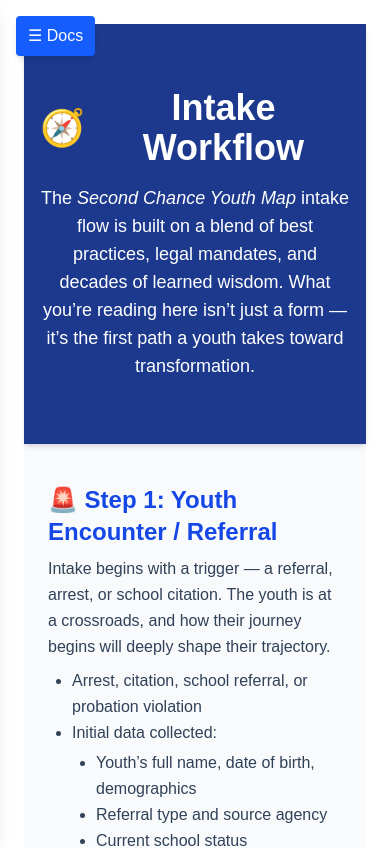
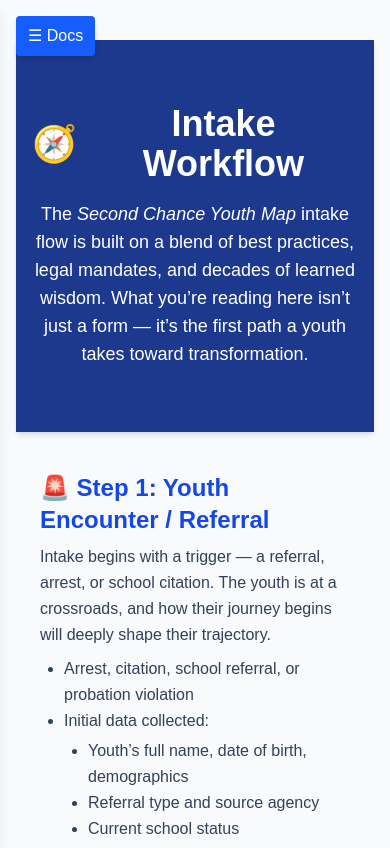
Before and after one commit to dariansweb/SecondChanceYouthMap, a Next.js app: page /docs/intake-workflow in a window 390 px wide. Shown: the top 848 px of the page. Built offline with nearby package versions, Linux system fonts and the light colour scheme.

Commit message:
fix margins of responsived doc pages to get rid of the big black margin gutter

```diff
--- a/src/app/docs/layout.tsx
+++ b/src/app/docs/layout.tsx
@@ -6,14 +6,18 @@
   children: React.ReactNode;
 }) {
   return (
-    <div className="flex flex-col md:flex-row min-h-screen">
-      <aside className="md:w-64 border-r border-slate-200 bg-white">
-        <DocsSidebar />
-      </aside>
+    <div className="min-h-screen bg-slate-50 text-slate-700">
+      <div className="flex flex-col md:flex-row w-full">
+        {/* Sidebar */}
+        <aside className="md:w-64 border-r border-slate-200 bg-white">
+          <DocsSidebar />
+        </aside>
 
-      <main className="flex-1 p-6 md:p-10 overflow-y-auto">
-        {children}
-      </main>
+        {/* Main Content */}
+        <main className="flex-1 w-full px-4 sm:px-6 lg:px-8 py-10">
+          {children}
+        </main>
+      </div>
     </div>
   );
 }
```
